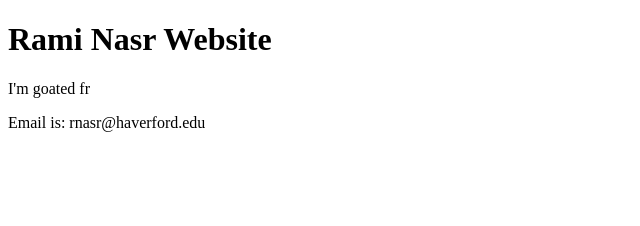
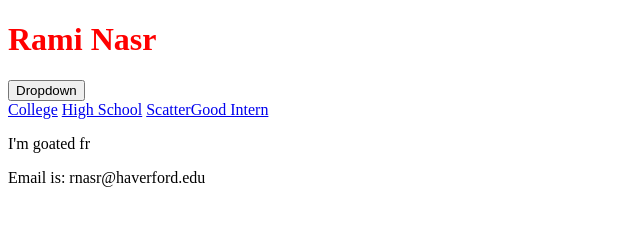
Before and after one commit to RamiNasr26/RamiNasr26.github.io, a plain HTML site: page rami.html in a window 1280 px wide. Shown: the whole page, without its empty margins (0-640 px from the left). Drawn offline with Linux system fonts and the light colour scheme.

Commit message:
Added dropdown menu

```diff
--- a/rami.html
+++ b/rami.html
@@ -1,6 +1,14 @@
 <!DOCTYPE html>
 <html>
-<h1> Rami Nasr Website </h1>
+<h1 style="color: red ;"> Rami Nasr </h1>
+<div class="About Me">
+    <button class="dropbtn">Dropdown</button>
+    <div class="dropdown-content">
+      <a href="#">College</a>
+      <a href="#">High School</a>
+      <a href="#">ScatterGood Intern</a>
+    </div>
+  </div>
 <p> I'm goated fr </p>
 <p> Email is: rnasr@haverford.edu </p>
 </body>
```
